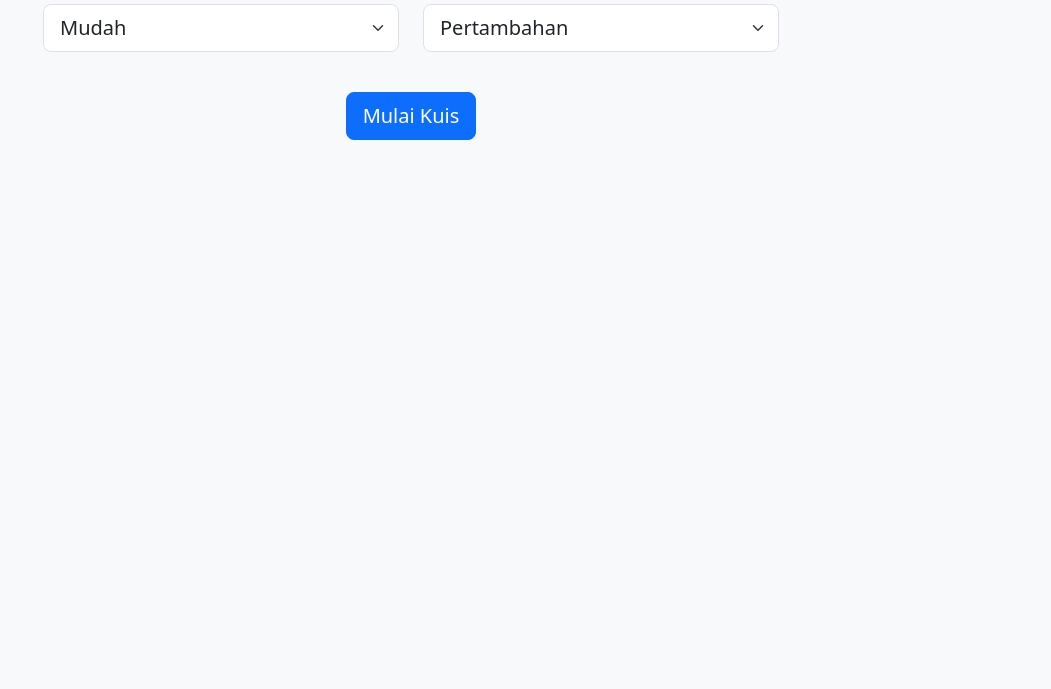
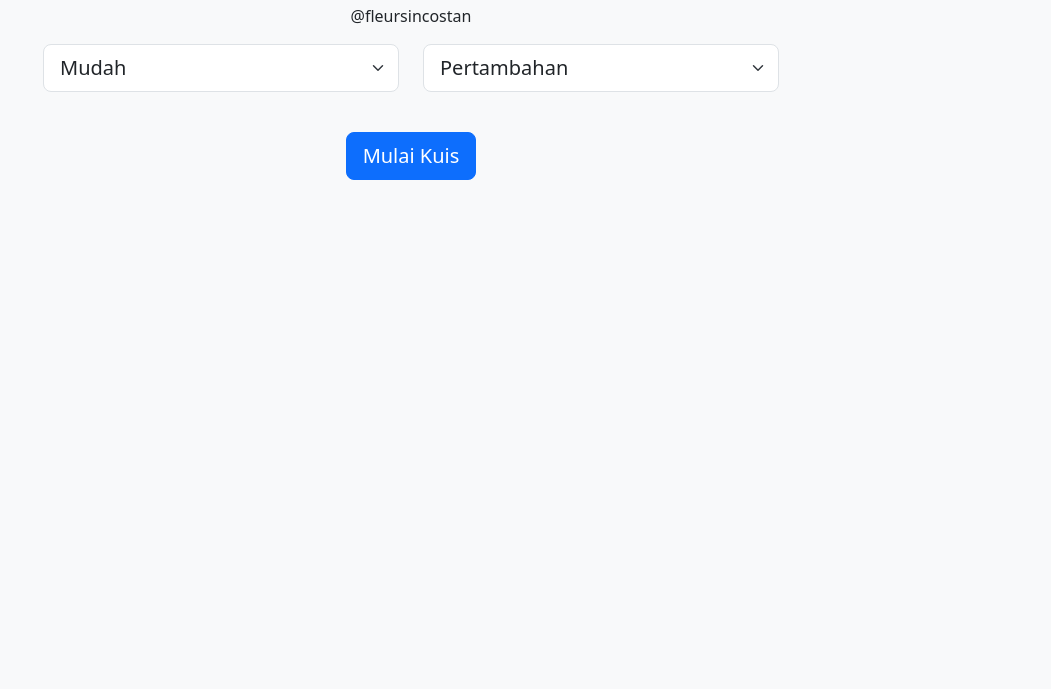
Before and after one commit to paradoxically-possible/mathematics, a plain HTML site: page index.html in a window 1280 px wide. Shown: the part 111-800 px from the top of the page, without its empty margins (229-1280 px from the left). Drawn offline with nearby package versions, Linux system fonts and the light colour scheme.

Commit message:
Update index.html

```diff
--- a/index.html
+++ b/index.html
@@ -80,6 +80,7 @@
       <!-- Bagian Pemilihan Mode -->
       <div id="modeSelection" class="text-center mb-5">
         <h1 class="display-4 mb-4">Kuis Matematika</h1>
+        <p class="text-center mb-3">@fleursincostan</p>
 
         <div class="row justify-content-center mb-4">
           <div class="col-md-4 mb-3">
```
